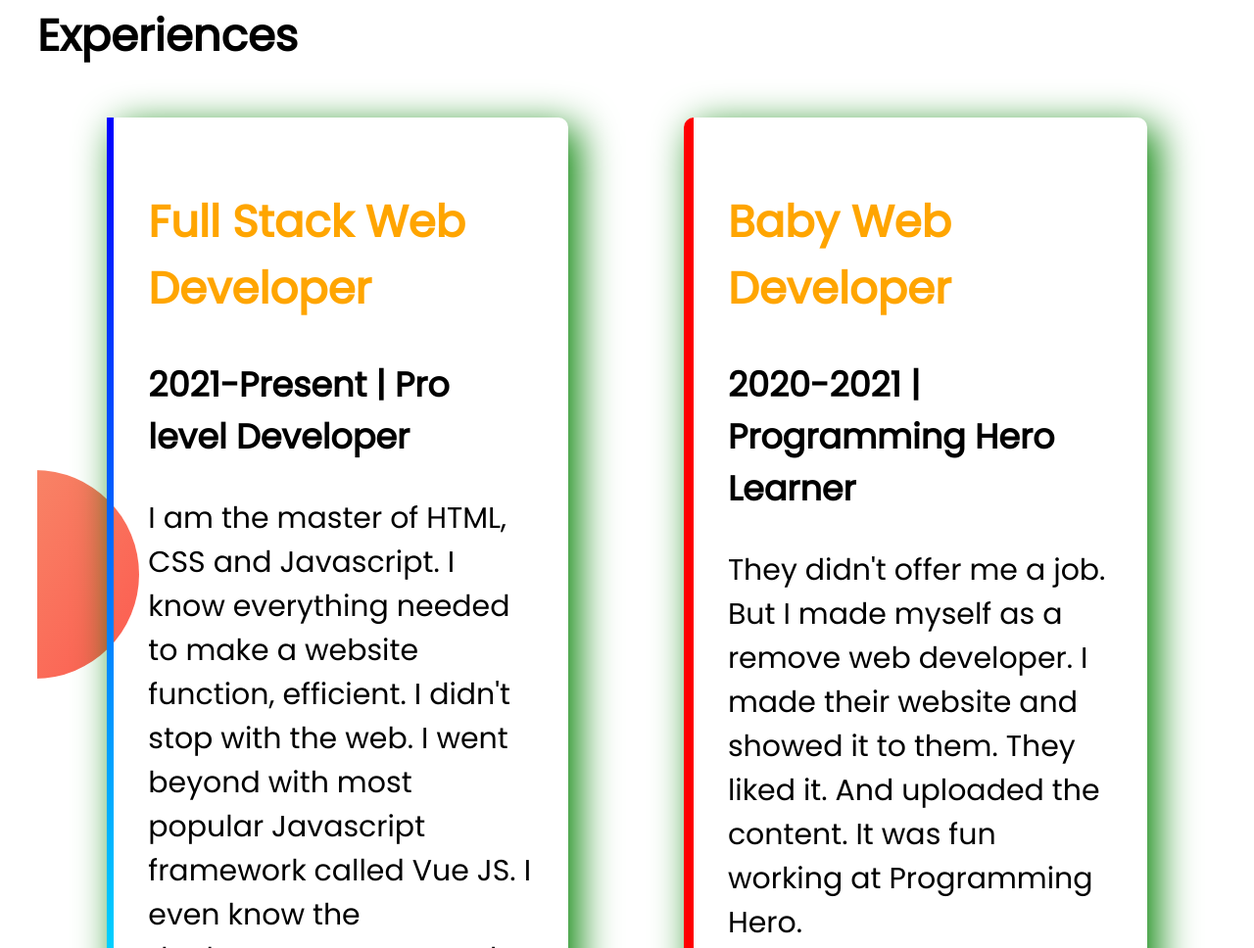
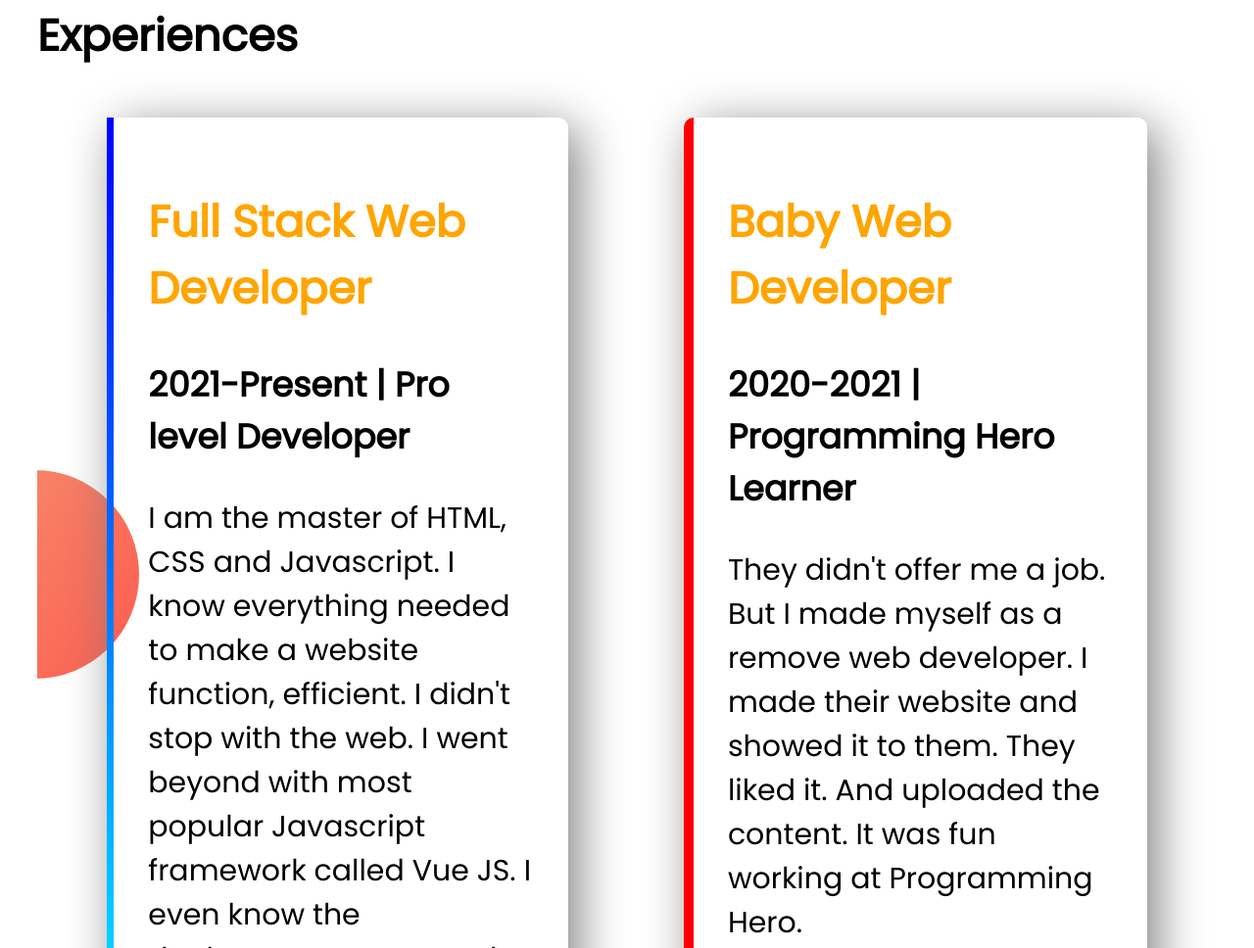
Before and after one commit to Arif1612/my-portfolio, a plain HTML site: page index.html in a window 1280 px wide. Shown: the part 1880-2848 px from the top of the page at 98% size. Drawn offline with Linux system fonts and the light colour scheme.

Commit message:
done for now

```diff
--- a/style.css
+++ b/style.css
@@ -72,7 +72,7 @@ p{
     margin-left: 5%;
     margin-right: 5%;
     /* offset-x offset-y blure radious color */
-    box-shadow: 10px 10px 40px green;
+    box-shadow: 10px 10px 50px gray;
     border-radius: 10px;
 
 
@@ -88,4 +88,5 @@ p{
 footer p{
     text-align: center;
     margin-top: 15px;
+    box-shadow: 10px 10px 11px green;
 }
```
